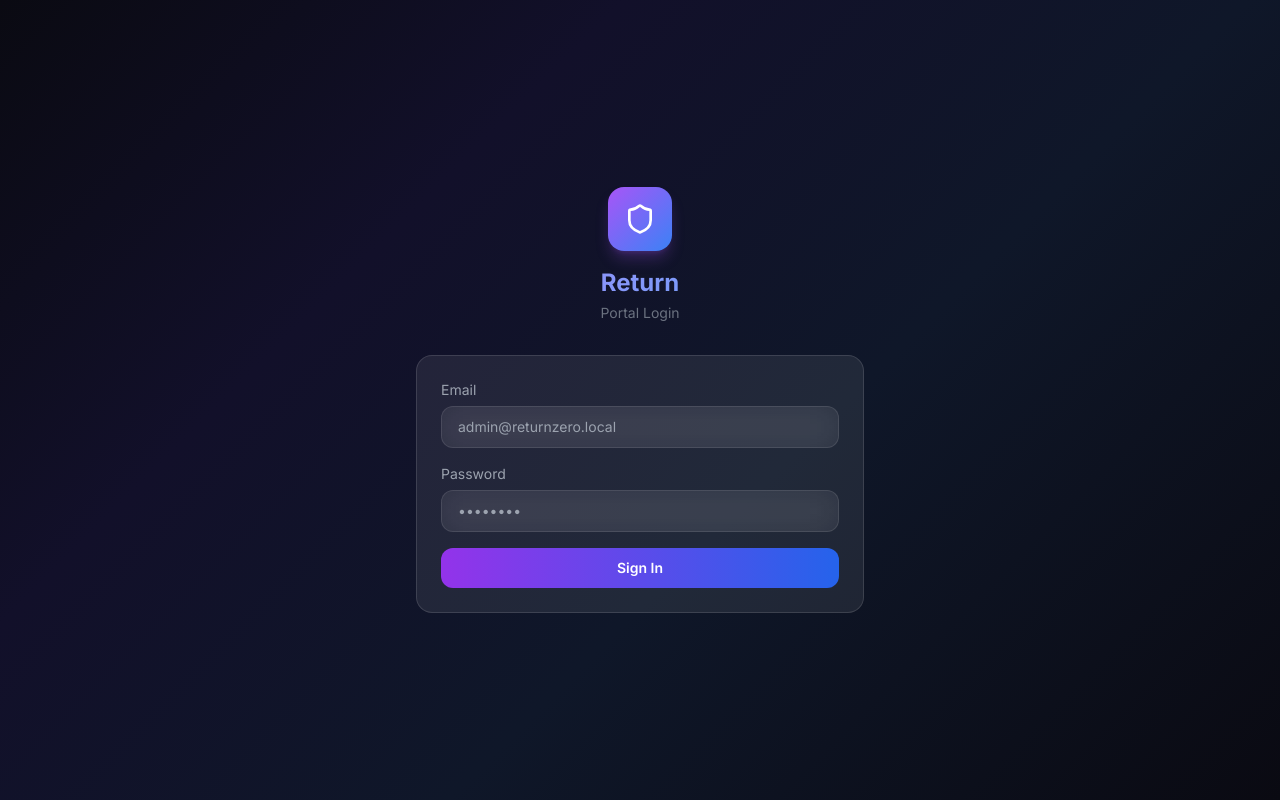
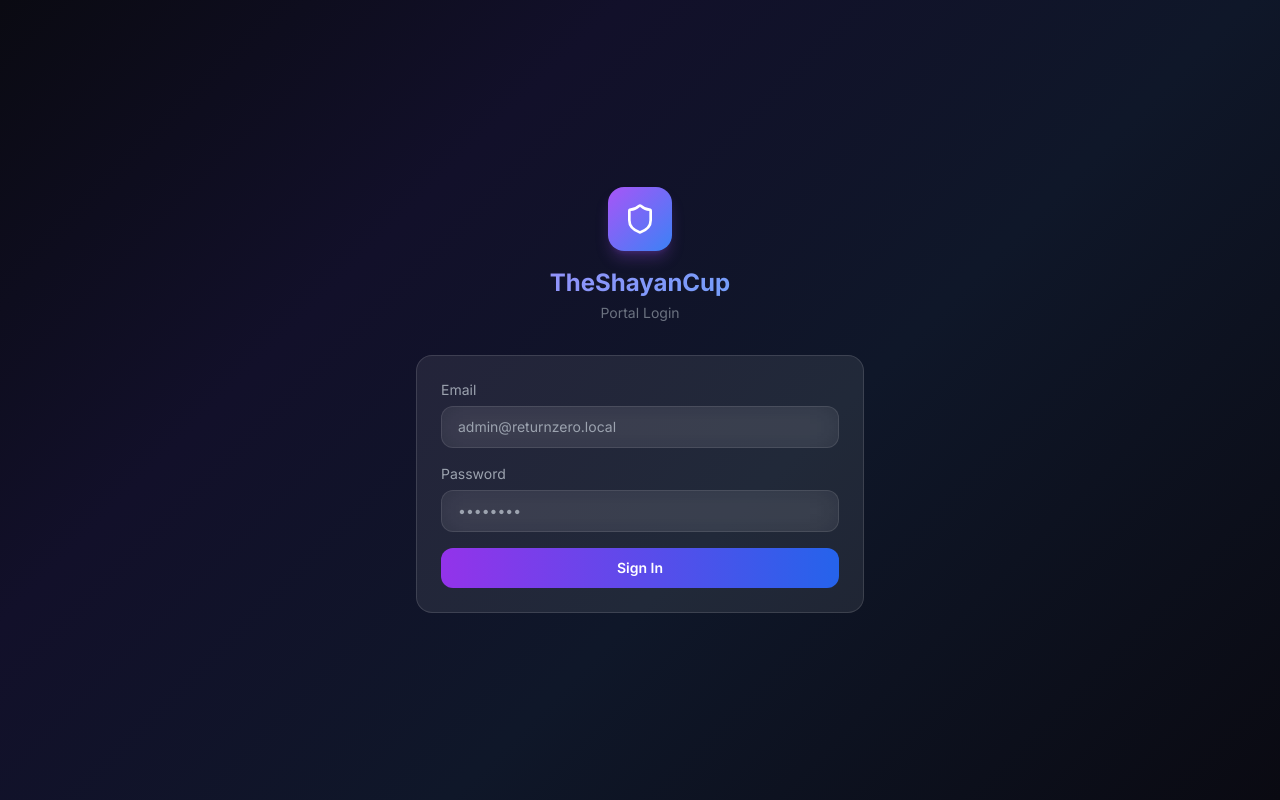
Before and after one commit to M-D-KAWSAR/return, a Next.js app: page /admin/login in a window 1280 px wide. Built offline with nearby package versions, Linux system fonts and the light colour scheme.

Commit message:
fix: rename all RZ/Return references to TheShayanCup/SC

```diff
--- a/src/app/admin/layout.tsx
+++ b/src/app/admin/layout.tsx
@@ -1,5 +1,5 @@
 export const metadata = {
-  title: "Return",
+  title: "TheShayanCup Admin",
   robots: { index: false, follow: false },
 };
 
--- a/src/app/admin/login/page.tsx
+++ b/src/app/admin/login/page.tsx
@@ -40,7 +40,7 @@ export default function AdminLoginPage() {
           <div className="mx-auto mb-4 flex h-16 w-16 items-center justify-center rounded-2xl bg-gradient-to-br from-purple-500 to-blue-500 shadow-lg shadow-purple-500/25">
             <Shield className="h-8 w-8 text-white" />
           </div>
-          <h1 className="text-2xl font-bold gradient-text">Return</h1>
+          <h1 className="text-2xl font-bold gradient-text">TheShayanCup</h1>
           <p className="mt-1 text-sm text-gray-500">Portal Login</p>
         </div>
 
--- a/src/components/layout/header.tsx
+++ b/src/components/layout/header.tsx
@@ -45,7 +45,7 @@ export function Header({
         <div className="flex h-16 items-center justify-between gap-4">
           <Link href="/" className="flex shrink-0 items-center gap-2">
             <div className="flex h-9 w-9 items-center justify-center rounded-lg bg-gradient-to-br from-purple-500 to-blue-500 text-sm font-bold text-white shadow-lg shadow-purple-500/25">
-              RZ
+              SC
             </div>
             <span className="hidden text-lg font-bold gradient-text sm:block">
               TheShayanCup
--- a/src/components/player/video-player.tsx
+++ b/src/components/player/video-player.tsx
@@ -293,7 +293,7 @@ export function VideoPlayer({ channel }: VideoPlayerProps) {
 
         {!channel && !loading && (
           <div className="absolute inset-0 flex flex-col items-center justify-center bg-gradient-to-br from-purple-900/30 to-blue-900/30">
-            <div className="text-6xl font-bold gradient-text opacity-30">RZ</div>
+            <div className="text-6xl font-bold gradient-text opacity-30">SC</div>
             <p className="mt-2 text-sm text-gray-500">Select a channel to start watching</p>
           </div>
         )}
```
